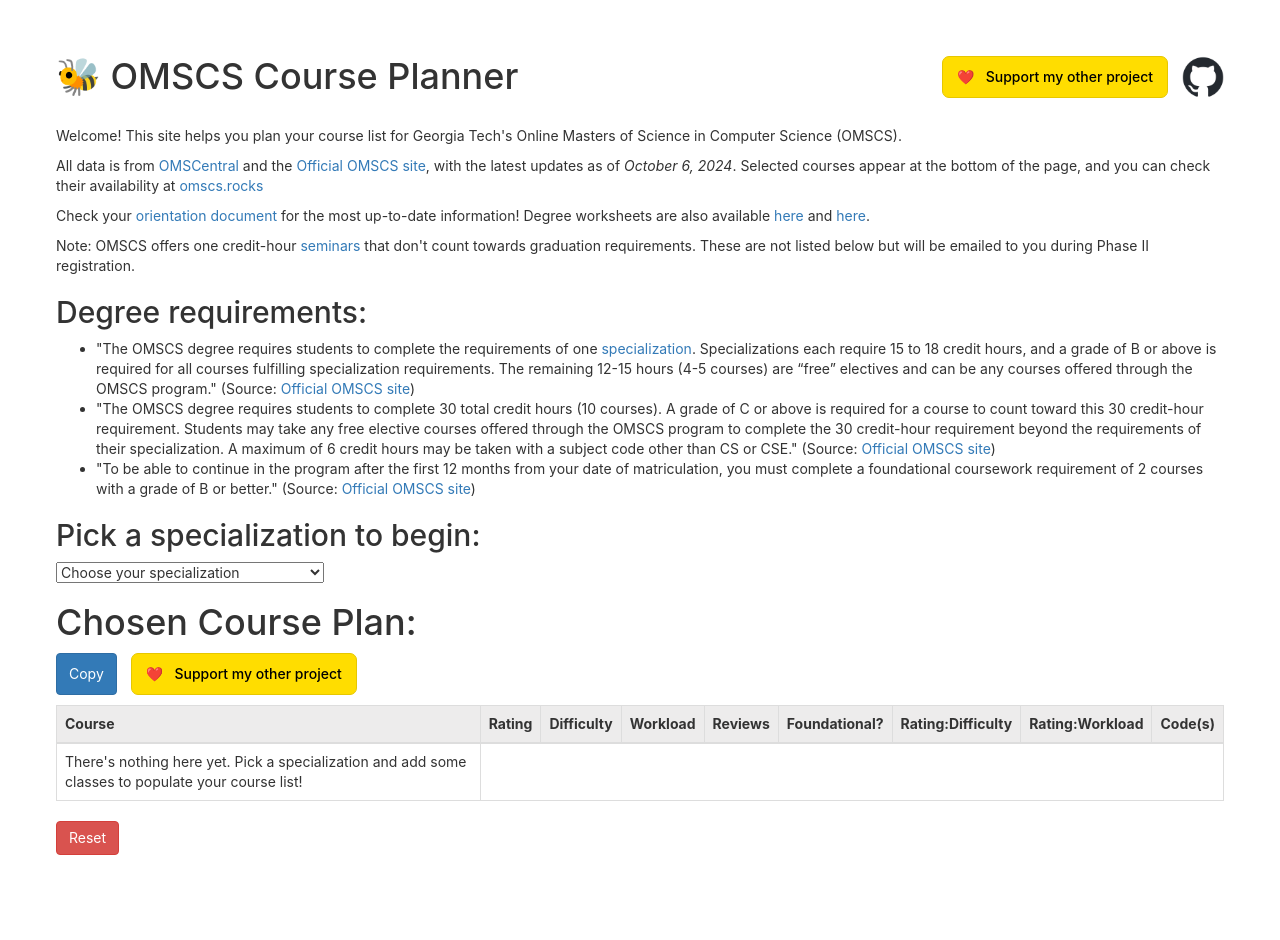
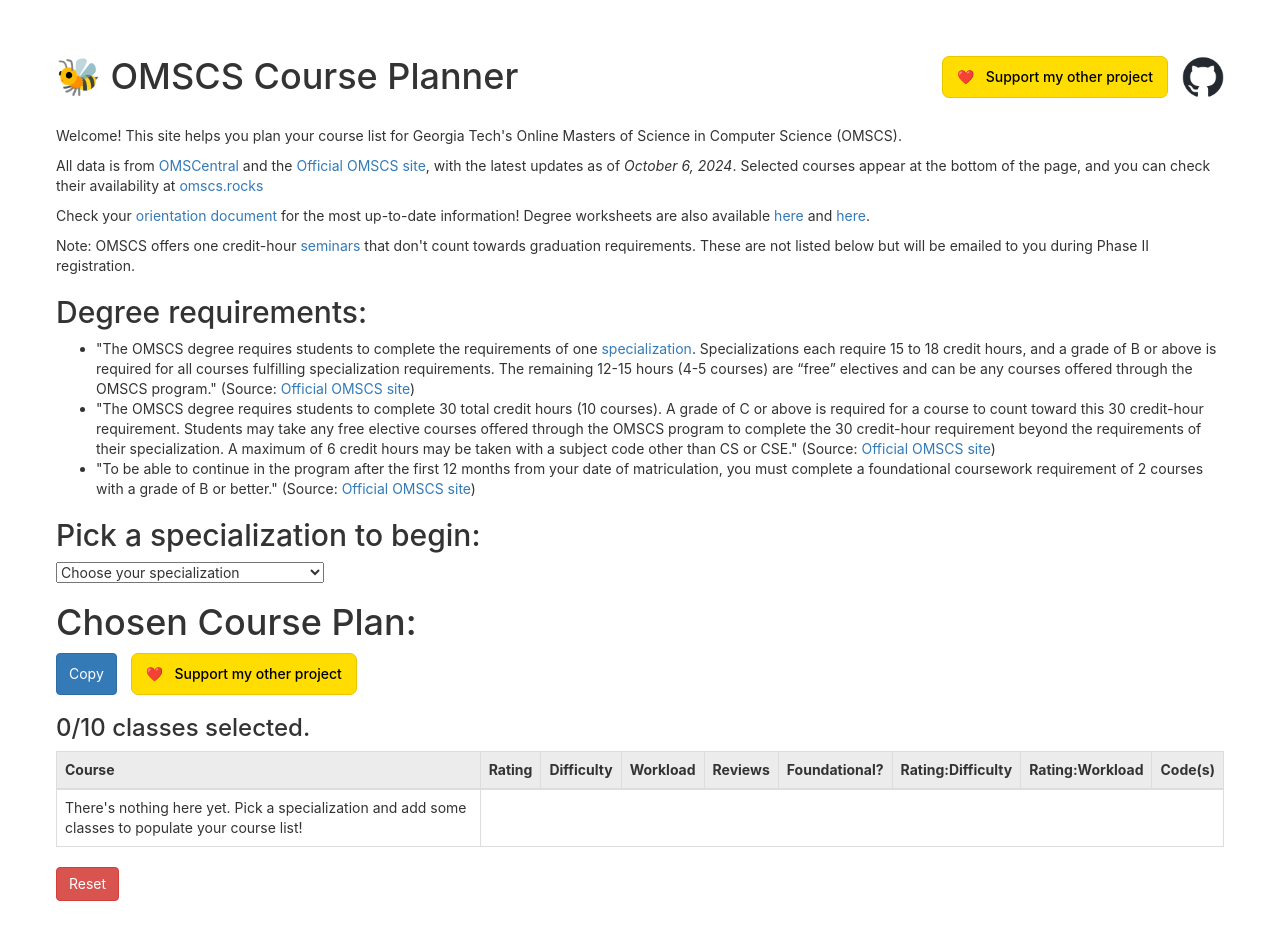
Before and after one commit to logic-tonic/omscs-course-planner, a React (Create React App) app: page / in a window 1280 px wide. Shown: the top 940 px of the page. Before the commit the page ends 911 px from the top, so only its background shows below. Built offline with nearby package versions, Linux system fonts and the light colour scheme.

Commit message:
Show how many classes are selected

```diff
--- a/src/Planner.js
+++ b/src/Planner.js
@@ -199,6 +199,7 @@
               ❤️ &nbsp; Support my other project
           </Button>
       </div>
+      <h3>{chosenCourseList.length}/10 classes selected.</h3>
       <BasicTable tableId="chosenCourses" rows={ chosenCourseList } initiallySorted={ false } />
       <Button variant="danger" onClick={ handleReset }>Reset</Button>
     </div>
```
